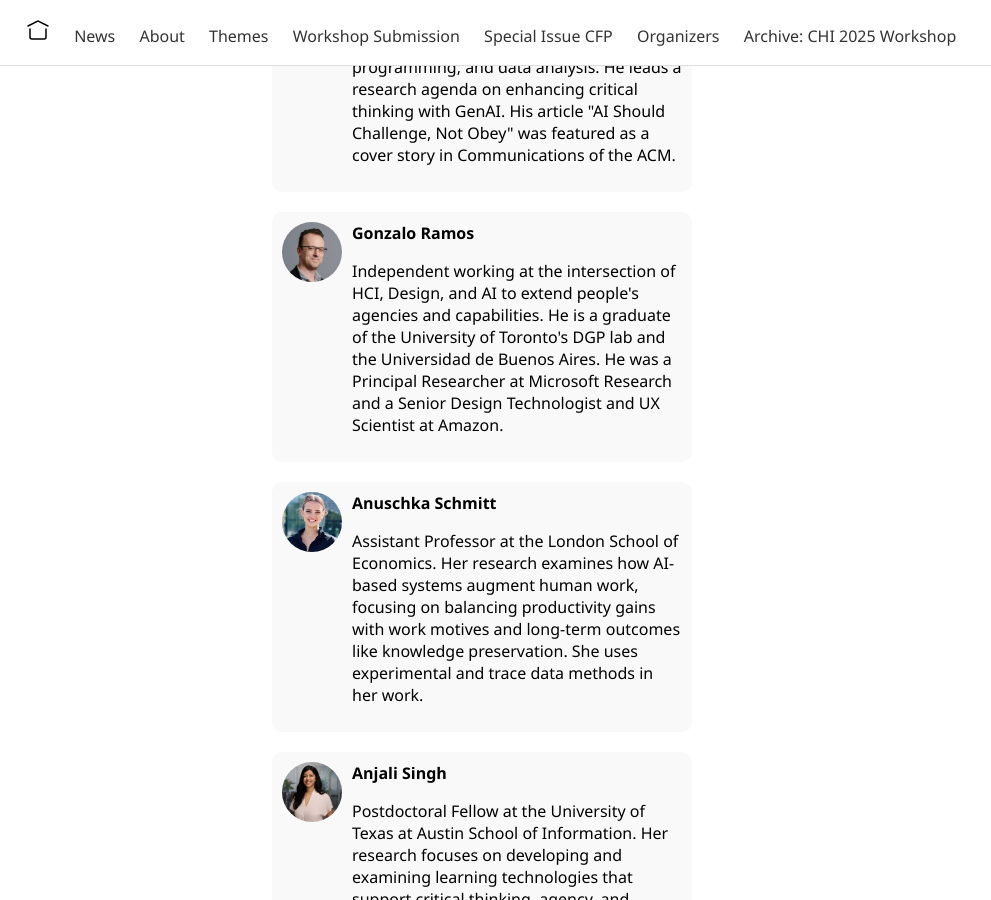
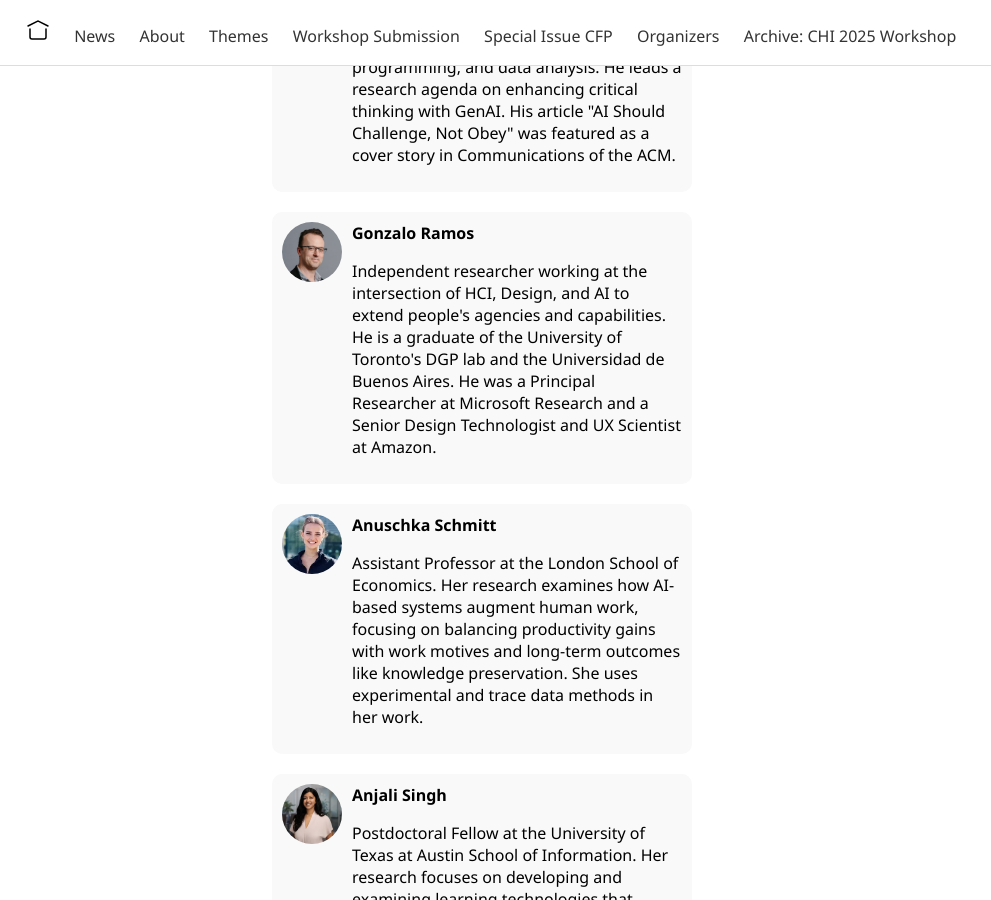
Before and after one commit to ai-tools-for-thought/workshop, a Jekyll site: the page built from index.md, in a window 1280 px wide and 900 px high, scrolled down 7100 px. Shown: the whole window, without its empty margins (0-991 px from the left). Built offline with Jekyll 4.4.1, drawn with Linux system fonts in a browser that asks for light colours.

Commit message:
update Gonzalo Ramos' bio for clarity

```diff
--- a/_data/organizers2026.yaml
+++ b/_data/organizers2026.yaml
@@ -39,7 +39,7 @@
   image: "assets/images/advait_sarkar.jpg"
 
 - name: "Gonzalo Ramos"
-  bio: "Independent working at the intersection of HCI, Design, and AI to extend people's agencies and capabilities. He is a graduate of the University of Toronto's DGP lab and the Universidad de Buenos Aires. He was a Principal Researcher at Microsoft Research and a Senior Design Technologist and UX Scientist at Amazon."
+  bio: "Independent researcher working at the intersection of HCI, Design, and AI to extend people's agencies and capabilities. He is a graduate of the University of Toronto's DGP lab and the Universidad de Buenos Aires. He was a Principal Researcher at Microsoft Research and a Senior Design Technologist and UX Scientist at Amazon."
   image: "assets/images/gonzalo_ramos.jpg"
 
 - name: "Anuschka Schmitt"
```
